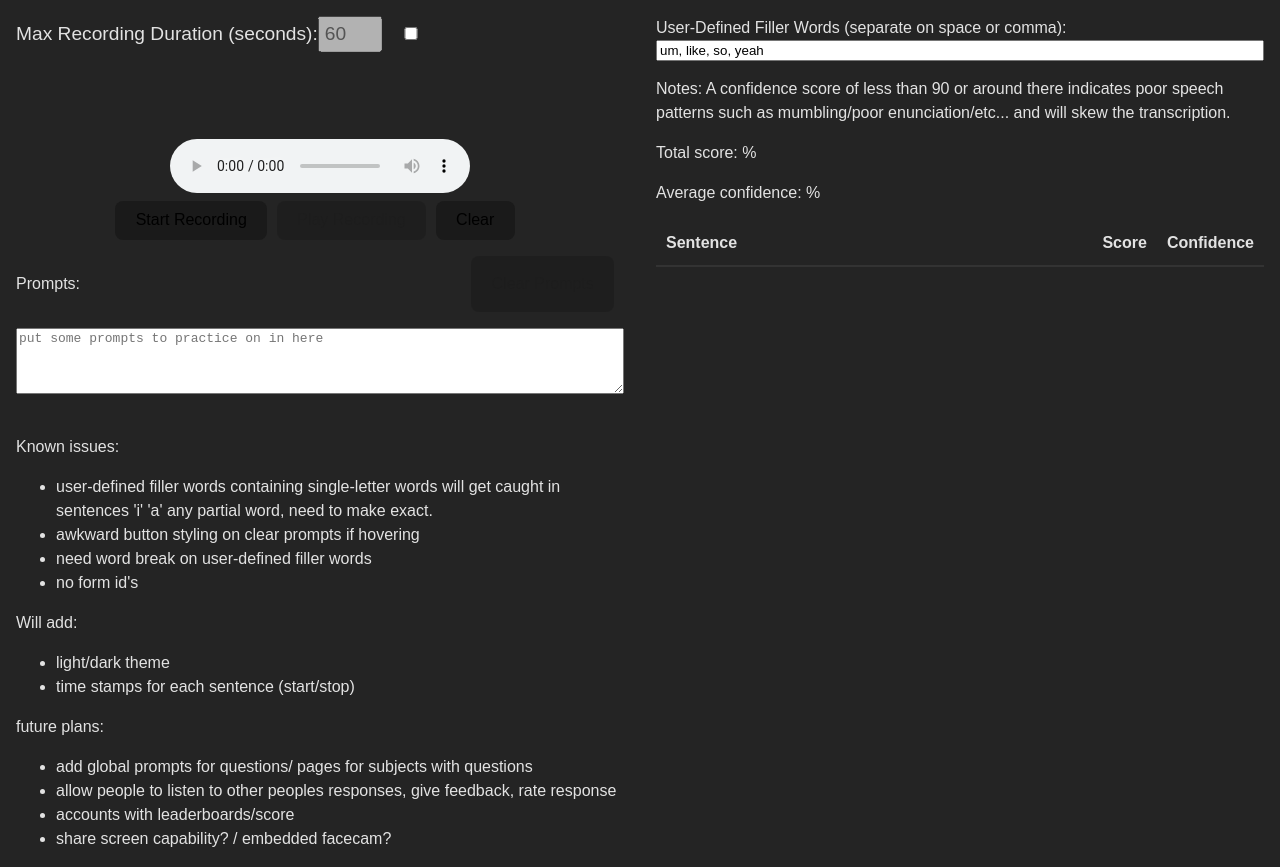
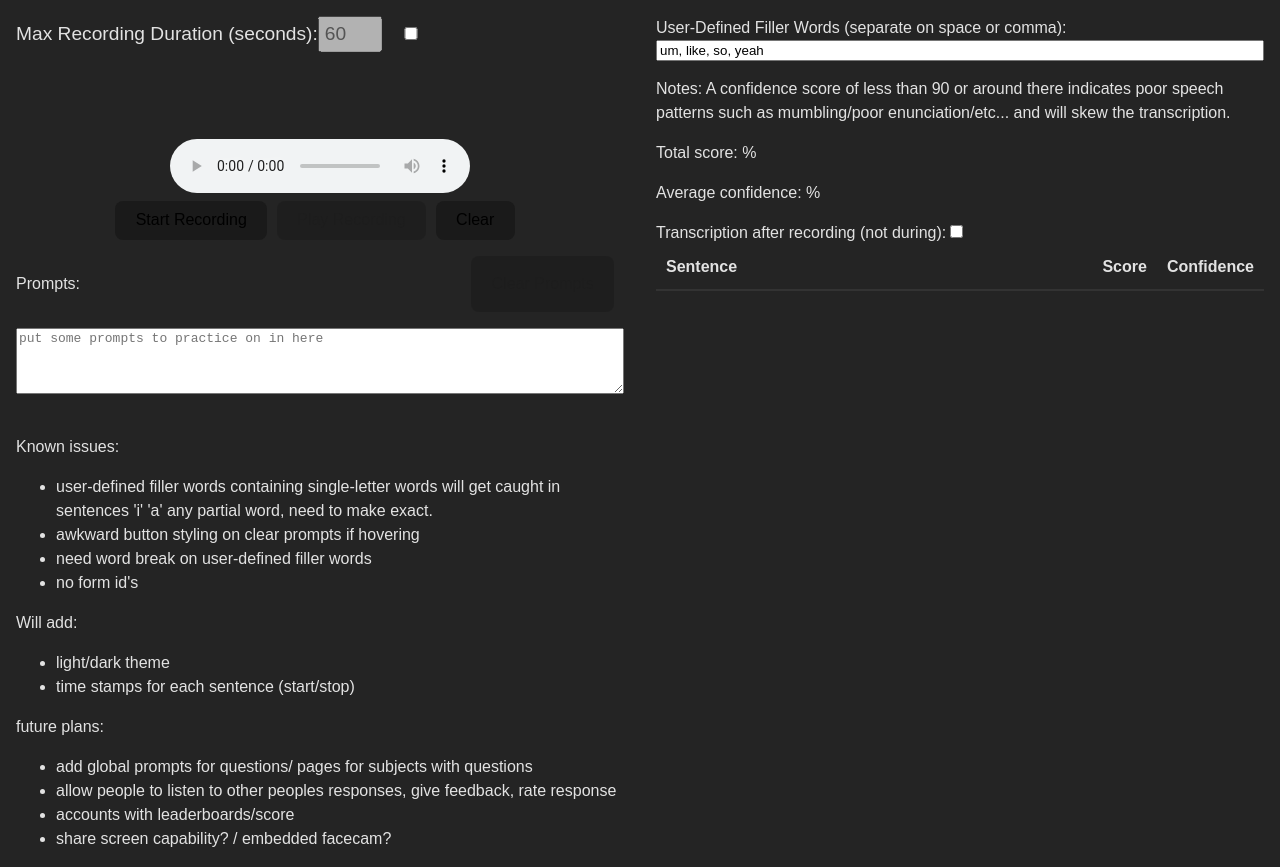
Before and after one commit to chance-robinson/speechify, a React (Vite) app: page / in a window 1280 px wide. Built offline with nearby package versions, Linux system fonts and the light colour scheme.

Commit message:
button for displaying after

```diff
--- a/src/App.jsx
+++ b/src/App.jsx
@@ -14,6 +14,8 @@ function App() {
   });
   const [transcriptions, setTranscriptions] = useState([]);
   const [confidences, setConfidences] = useState([]);
+  const [isRecording, setIsRecording] = useState(false);
+
 
   const clearPrompt = () => {
     setPrompt("");
@@ -60,6 +62,8 @@ function App() {
           setTranscriptions={setTranscriptions}
           setConfidences={setConfidences}
           infinitePlay={!useMaxDuration}
+          isRecording={isRecording}
+          setIsRecording={setIsRecording}
         />
         <div className="prompt-container">
           <label className="prompt-label">
@@ -126,6 +130,7 @@ function App() {
         <FillerWordsHighlighter
           transcriptions={transcriptions}
           confidences={confidences}
+          finished={isRecording}
         />
       </div>
     </div>
--- a/src/AudioFile.jsx
+++ b/src/AudioFile.jsx
@@ -1,8 +1,7 @@
 import React, { useState, useRef, useEffect } from "react";
 import "./AudioFile.css";
 
-const AudioRecorder = ({ maxRecordingDuration, setTranscriptions, setConfidences, infinitePlay }) => {
-  const [isRecording, setIsRecording] = useState(false);
+const AudioRecorder = ({ maxRecordingDuration, setTranscriptions, setConfidences, infinitePlay, isRecording, setIsRecording }) => {
   const [isPlaying, setIsPlaying] = useState(false);
   const [audioURL, setAudioURL] = useState("");
   const [recordingDuration, setRecordingDuration] = useState(0);
--- a/src/FillerWordsHighlighter.jsx
+++ b/src/FillerWordsHighlighter.jsx
@@ -1,6 +1,6 @@
 import React, { useEffect, useState } from "react";
 
-const FillerWordsHighlighter = ({ transcriptions, confidences }) => {
+const FillerWordsHighlighter = ({ transcriptions, confidences, finished }) => {
   const [highlightedTranscriptions, setHighlightedTranscriptions] = useState([]);
   const [fillerScores, setFillerScores] = useState([]);
   const [totalWords, setTotalWords] = useState(0);
@@ -11,6 +11,7 @@ const FillerWordsHighlighter = ({ transcriptions, confidences }) => {
     const storedValue = localStorage.getItem("userDefinedFillerWords");
     return storedValue ? storedValue : "um, like, so, yeah";
   });
+  const [waitFinish, setWaitFinish] = useState(false);
 
   useEffect(() => {
     highlightFillerWords(transcriptions);
@@ -71,7 +72,6 @@ const FillerWordsHighlighter = ({ transcriptions, confidences }) => {
     setFillerScores(scores.map((score) => score.toFixed(2)));
   };
 
-
   const handleUserDefinedFillerWordsChange = (event) => {
     const newValue = event.target.value;
     setUserDefinedFillerWords(newValue);
@@ -104,6 +104,14 @@ const FillerWordsHighlighter = ({ transcriptions, confidences }) => {
       <p>
   Average confidence: {isNaN(avgConfidences) ? '' : (avgConfidences*100).toFixed(1)}%
 </p>
+<label>
+        Transcription after recording (not during):
+        <input
+          type="checkbox"
+          checked={waitFinish}
+          onChange={() => setWaitFinish(!waitFinish)}
+        />
+      </label>
       <table style={{ width: "100%", borderCollapse: "collapse" }}>
         <thead>
           <tr style={{ borderBottom: "2px solid #333" }}>
@@ -119,14 +127,14 @@ const FillerWordsHighlighter = ({ transcriptions, confidences }) => {
           </tr>
         </thead>
         <tbody>
-          {transcriptions.map((_, index) => (
+        {(!waitFinish || (waitFinish && !finished)) && transcriptions.map((_, index) => (
   <tr key={index} style={{ borderBottom: "1px solid #ccc" }}>
     <td style={{ padding: "10px", wordBreak: 'break-word' }}>
       {highlightedTranscriptions[index]}
     </td>
     <td style={{ padding: "10px" }}>{fillerScores[index]}%</td>
     <td style={{ padding: "10px" }}>
-                {(confidences[index]* 100).toFixed(1)}%
+      {(confidences[index] * 100).toFixed(1)}%
     </td>
   </tr>
 ))}
```
Lines whose indentation alone changed are shown as unchanged.
